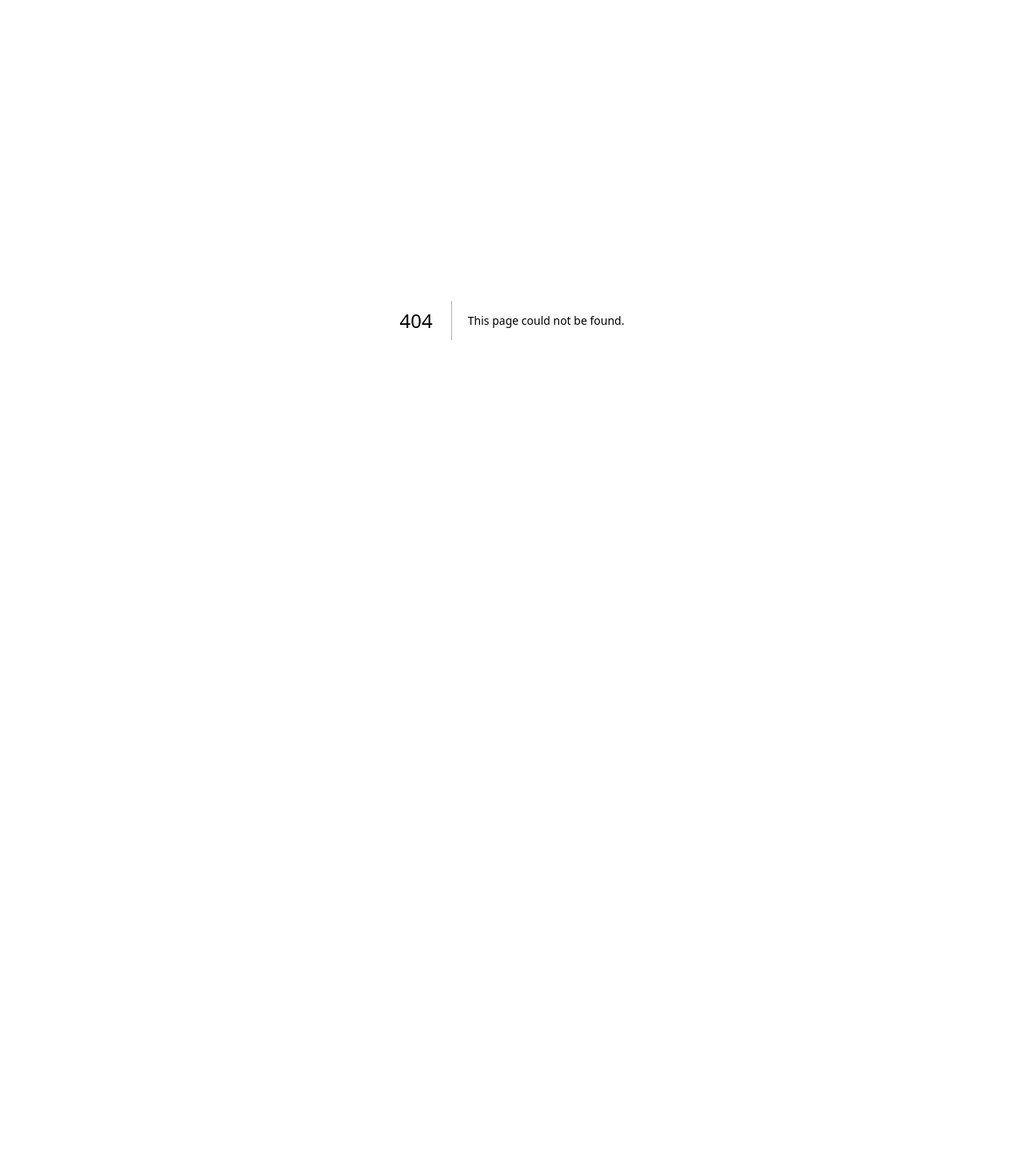
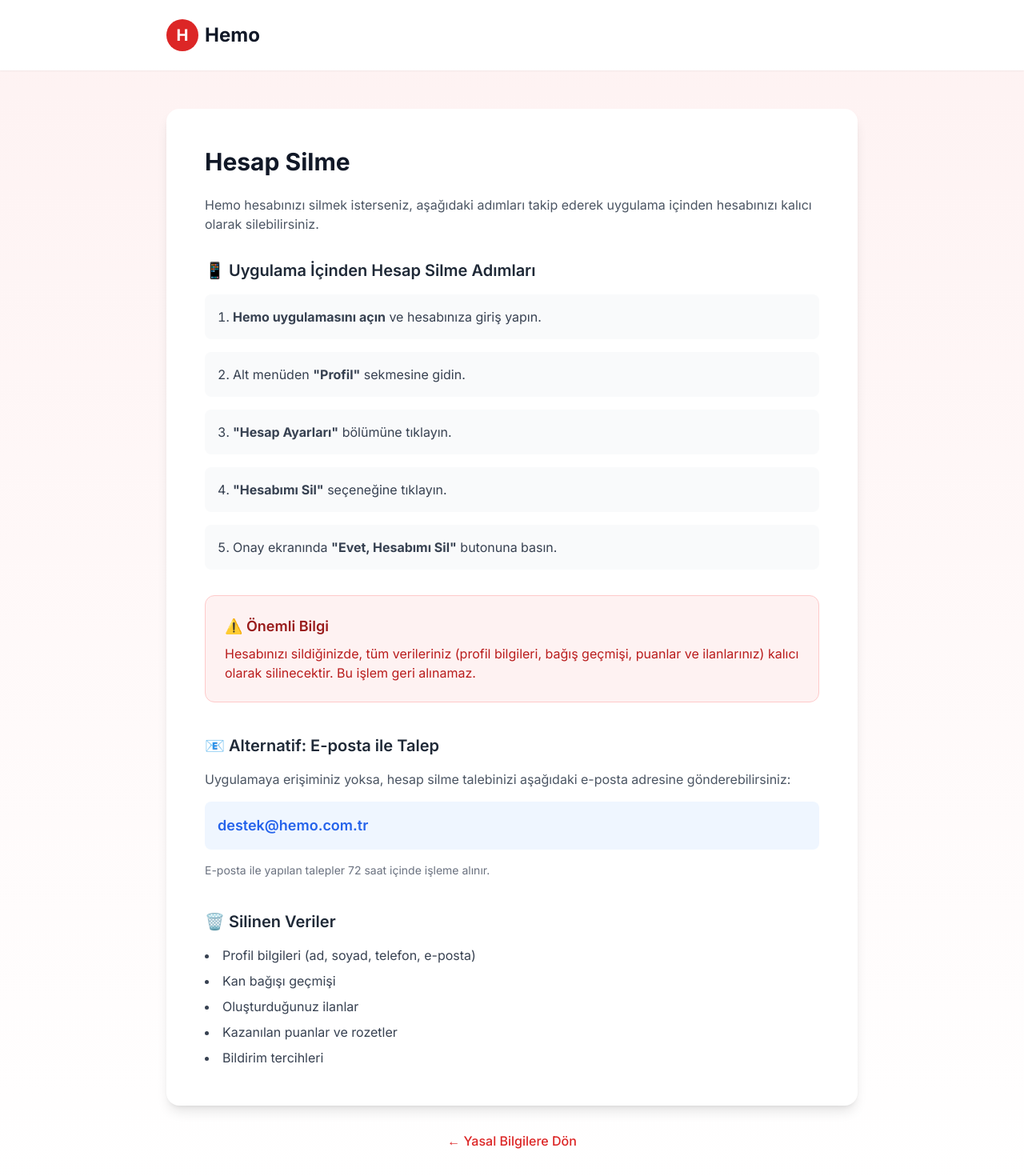
Before and after one commit to acaraydinn/hemo-web, a Next.js app: page /yasal/hesap-silme in a window 1280 px wide. Before the commit this address had no page. Shown: the top 1470 px of the page at 80% size. Before the commit the page ends 800 px from the top, so only its background shows below. Built offline with nearby package versions, Linux system fonts and the light colour scheme.

Commit message:
accountdelete ve coffea eklendi

```diff
--- /dev/null
+++ b/src/app/yasal/hesap-silme/page.tsx
@@ -0,0 +1,111 @@
+import Link from 'next/link';
+import { Metadata } from 'next';
+
+export const metadata: Metadata = {
+    title: 'Hesap Silme - Hemo',
+    description: 'Hemo hesabınızı nasıl silebileceğinizi öğrenin.',
+};
+
+export default function HesapSilmePage() {
+    return (
+        <div className="min-h-screen bg-gradient-to-b from-red-50 to-white">
+            {/* Header */}
+            <header className="bg-white shadow-sm">
+                <div className="max-w-4xl mx-auto px-4 py-6">
+                    <Link href="/" className="flex items-center gap-2">
+                        <div className="w-10 h-10 bg-red-600 rounded-full flex items-center justify-center">
+                            <span className="text-white font-bold text-xl">H</span>
+                        </div>
+                        <span className="text-2xl font-bold text-gray-900">Hemo</span>
+                    </Link>
+                </div>
+            </header>
+
+            {/* Content */}
+            <main className="max-w-4xl mx-auto px-4 py-12">
+                <div className="bg-white rounded-2xl shadow-lg p-8 md:p-12">
+                    <h1 className="text-3xl font-bold text-gray-900 mb-6">
+                        Hesap Silme
+                    </h1>
+
+                    <div className="prose prose-lg max-w-none">
+                        <p className="text-gray-600 mb-8">
+                            Hemo hesabınızı silmek isterseniz, aşağıdaki adımları takip ederek
+                            uygulama içinden hesabınızı kalıcı olarak silebilirsiniz.
+                        </p>
+
+                        <h2 className="text-xl font-semibold text-gray-800 mt-8 mb-4">
+                            📱 Uygulama İçinden Hesap Silme Adımları
+                        </h2>
+
+                        <ol className="list-decimal list-inside space-y-4 text-gray-700">
+                            <li className="p-4 bg-gray-50 rounded-lg">
+                                <strong>Hemo uygulamasını açın</strong> ve hesabınıza giriş yapın.
+                            </li>
+                            <li className="p-4 bg-gray-50 rounded-lg">
+                                Alt menüden <strong>&quot;Profil&quot;</strong> sekmesine gidin.
+                            </li>
+                            <li className="p-4 bg-gray-50 rounded-lg">
+                                <strong>&quot;Hesap Ayarları&quot;</strong> bölümüne tıklayın.
+                            </li>
+                            <li className="p-4 bg-gray-50 rounded-lg">
+                                <strong>&quot;Hesabımı Sil&quot;</strong> seçeneğine tıklayın.
+                            </li>
+                            <li className="p-4 bg-gray-50 rounded-lg">
+                                Onay ekranında <strong>&quot;Evet, Hesabımı Sil&quot;</strong> butonuna basın.
+                            </li>
+                        </ol>
+
+                        <div className="mt-8 p-6 bg-red-50 border border-red-200 rounded-xl">
+                            <h3 className="text-lg font-semibold text-red-800 mb-2">
+                                ⚠️ Önemli Bilgi
+                            </h3>
+                            <p className="text-red-700">
+                                Hesabınızı sildiğinizde, tüm verileriniz (profil bilgileri, bağış geçmişi,
+                                puanlar ve ilanlarınız) kalıcı olarak silinecektir. Bu işlem geri alınamaz.
+                            </p>
+                        </div>
+
+                        <h2 className="text-xl font-semibold text-gray-800 mt-10 mb-4">
+                            📧 Alternatif: E-posta ile Talep
+                        </h2>
+
+                        <p className="text-gray-600">
+                            Uygulamaya erişiminiz yoksa, hesap silme talebinizi aşağıdaki e-posta
+                            adresine gönderebilirsiniz:
+                        </p>
+
+                        <div className="mt-4 p-4 bg-blue-50 rounded-lg">
+                            <a href="mailto:destek@hemo.com.tr" className="text-blue-600 font-semibold text-lg">
+                                destek@hemo.com.tr
+                            </a>
+                        </div>
+
+                        <p className="text-gray-500 mt-4 text-sm">
+                            E-posta ile yapılan talepler 72 saat içinde işleme alınır.
+                        </p>
+
+                        <h2 className="text-xl font-semibold text-gray-800 mt-10 mb-4">
+                            🗑️ Silinen Veriler
+                        </h2>
+
+                        <ul className="list-disc list-inside space-y-2 text-gray-700">
+                            <li>Profil bilgileri (ad, soyad, telefon, e-posta)</li>
+                            <li>Kan bağışı geçmişi</li>
+                            <li>Oluşturduğunuz ilanlar</li>
+                            <li>Kazanılan puanlar ve rozetler</li>
+                            <li>Bildirim tercihleri</li>
+                        </ul>
+                    </div>
+                </div>
+
+                {/* Back Link */}
+                <div className="mt-8 text-center">
+                    <Link href="/yasal" className="text-red-600 hover:text-red-700 font-medium">
+                        ← Yasal Bilgilere Dön
+                    </Link>
+                </div>
+            </main>
+        </div>
+    );
+}
--- a/src/components/layout/Footer.tsx
+++ b/src/components/layout/Footer.tsx
@@ -126,6 +126,28 @@ export default function Footer() {
                         </div>
                     </div>
                 </div>
+
+                {/* Buy Me a Coffee - Support Section */}
+                <div className="mt-12 pt-8 border-t border-gray-800">
+                    <div className="flex flex-col md:flex-row items-center justify-center gap-6 text-center">
+                        <div className="flex items-center gap-3">
+                            <span className="text-3xl">☕</span>
+                            <div className="text-left">
+                                <p className="text-white font-semibold">Hemo&apos;yu Destekle</p>
+                                <p className="text-gray-400 text-sm">Uygulamanın geliştirilmesine katkıda bulun</p>
+                            </div>
+                        </div>
+                        <a
+                            href="https://buymeacoffee.com/Hemoapp"
+                            target="_blank"
+                            rel="noopener noreferrer"
+                            className="inline-flex items-center gap-2 bg-gradient-to-r from-yellow-500 to-orange-500 hover:from-yellow-400 hover:to-orange-400 text-gray-900 font-bold px-6 py-3 rounded-full transition-all transform hover:scale-105 shadow-lg"
+                        >
+                            <span className="text-xl">☕</span>
+                            Bize Kahve Ismarla
+                        </a>
+                    </div>
+                </div>
             </div>
 
             {/* Bottom Bar */}
```
